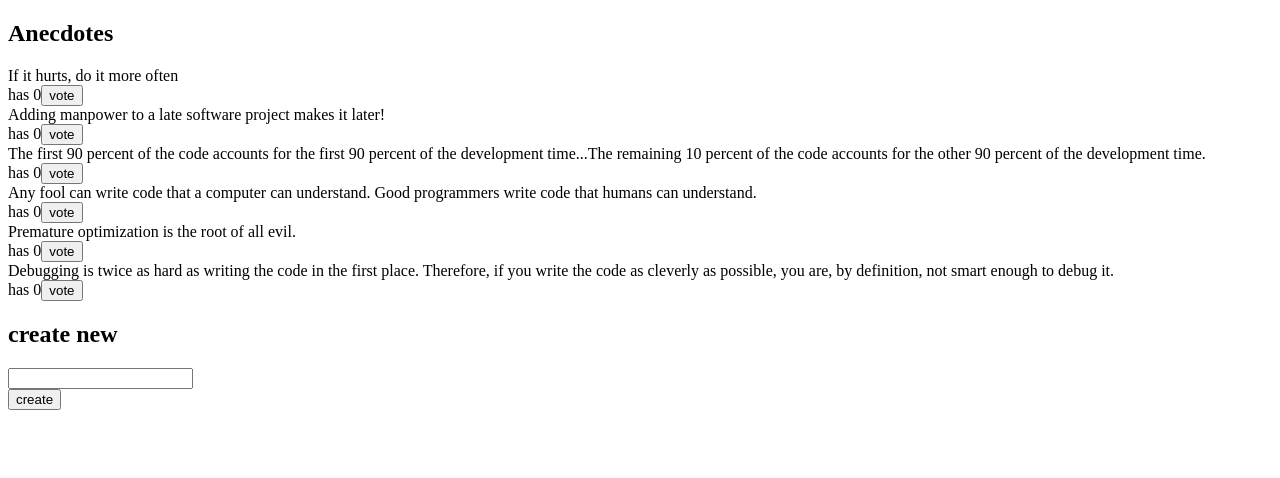
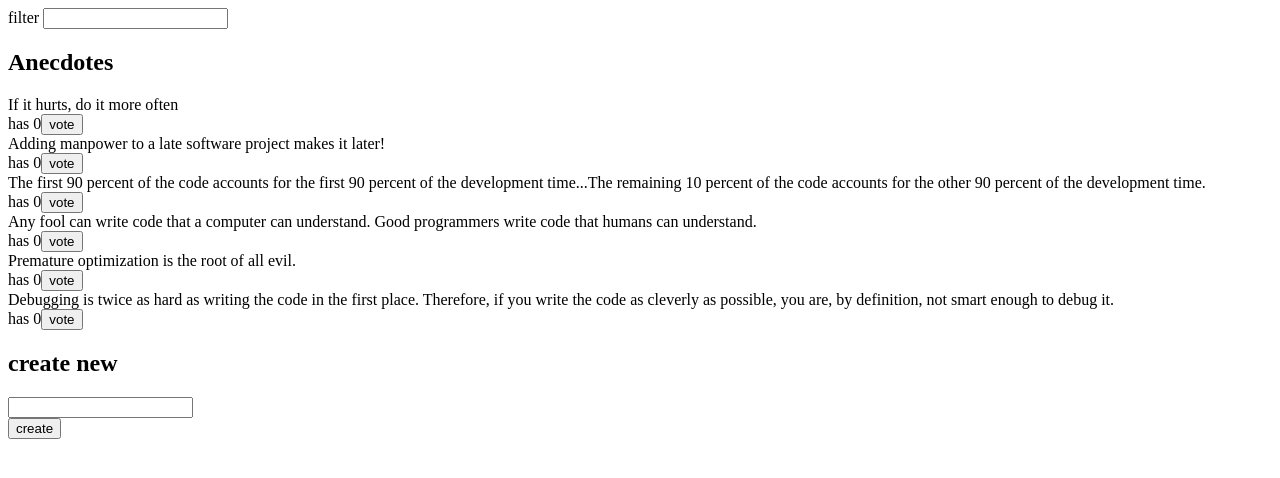
Before and after one commit to JanneKarki/fullstackopen-part6, a React (Vite) app in the folder anecdotes/: page / in a window 1280 px wide. Shown: the top 478 px of the page. Built offline with nearby package versions, Linux system fonts and the light colour scheme.

Commit message:
Tehtävä 6.6: anekdootit step5 tehty

```diff
--- a/anecdotes/src/App.jsx
+++ b/anecdotes/src/App.jsx
@@ -1,9 +1,11 @@
 import AnecdoteForm from './components/AnecdoteForm'
 import AnecdoteList from './components/AnecdoteList'
+import Filter from './components/Filter'
 
 const App = () => {
   return (
     <div>
+      <Filter />
       <h2>Anecdotes</h2>
       <AnecdoteList />
       <AnecdoteForm />
--- /dev/null
+++ b/anecdotes/src/components/Filter.jsx
@@ -0,0 +1,21 @@
+import { useAnecdoteActions } from '../store'
+
+const Filter = () => {
+  const { setFilter } = useAnecdoteActions()
+
+  const handleChange = event => {
+    setFilter(event.target.value)
+  }
+
+  const style = {
+    marginBottom: 10
+  }
+
+  return (
+    <div style={style}>
+      filter <input data-testid="filter" onChange={handleChange} />
+    </div>
+  )
+}
+
+export default Filter
--- a/anecdotes/src/store.js
+++ b/anecdotes/src/store.js
@@ -20,6 +20,7 @@ const asObject = anecdote => ({
 
 const useAnecdoteStore = create((set) => ({
   anecdotes: anecdotesAtStart.map(asObject),
+  filter: '',
   actions: {
     vote: id => set(state => ({
       anecdotes: state.anecdotes.map(anecdote =>
@@ -30,9 +31,18 @@ const useAnecdoteStore = create((set) => ({
     })),
     add: content => set(state => ({
       anecdotes: state.anecdotes.concat(asObject(content))
-    }))
+    })),
+    setFilter: value => set(() => ({ filter: value }))
   }
 }))
 
-export const useAnecdotes = () => useAnecdoteStore((state) => state.anecdotes)
+export const useAnecdotes = () => {
+  const anecdotes = useAnecdoteStore(state => state.anecdotes)
+  const filter = useAnecdoteStore(state => state.filter)
+
+  return anecdotes.filter(anecdote =>
+    anecdote.content.toLowerCase().includes(filter.toLowerCase())
+  )
+}
+
 export const useAnecdoteActions = () => useAnecdoteStore((state) => state.actions)
```
